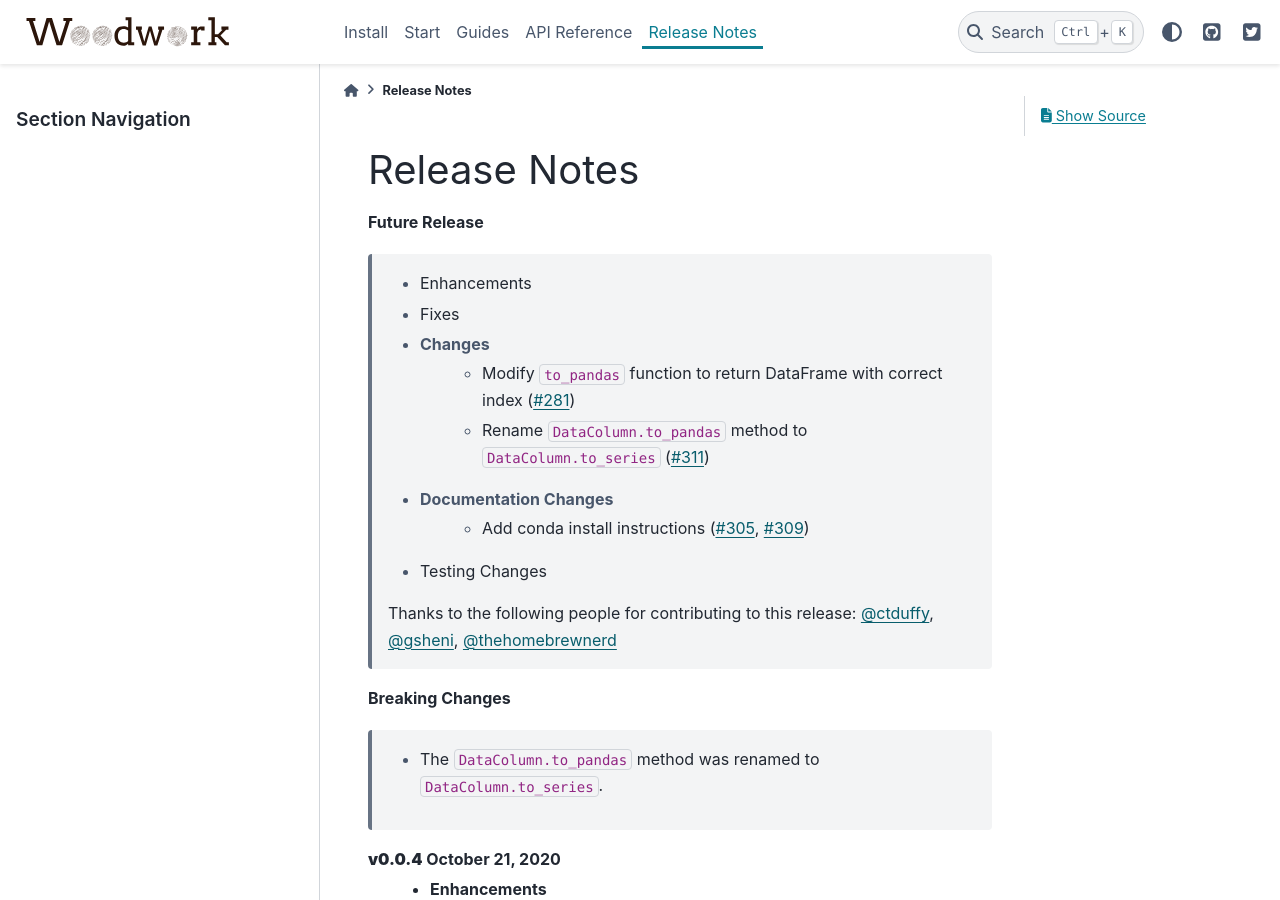
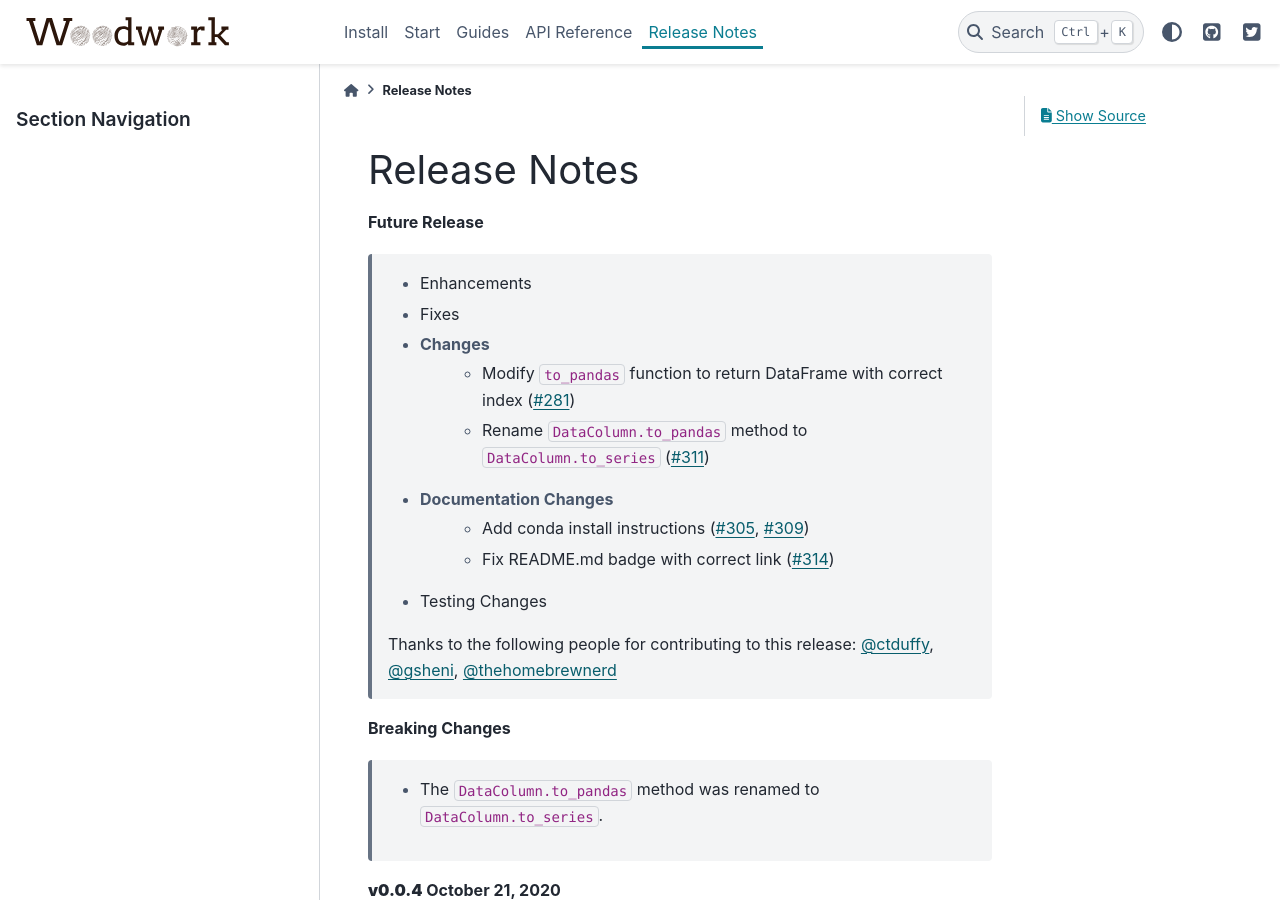
Before and after one commit to alteryx/woodwork, a Sphinx documentation site: the page built from docs/source/release_notes.rst, in a window 1280 px wide and 900 px high. Built offline with Sphinx 7.4.7 and the PyData theme 0.15.4, drawn with Linux system fonts in a browser that asks for light colours; comment, search, counter and statistics services are not loaded.

Commit message:
Update release_notes.rst

```diff
--- a/docs/source/release_notes.rst
+++ b/docs/source/release_notes.rst
@@ -11,6 +11,7 @@ Release Notes
         * Rename ``DataColumn.to_pandas`` method to ``DataColumn.to_series`` (:pr:`311`)
     * Documentation Changes
         * Add conda install instructions (:pr:`305`, :pr:`309`)
+        * Fix README.md badge with correct link (:pr:`314`)
     * Testing Changes
 
     Thanks to the following people for contributing to this release:
```
